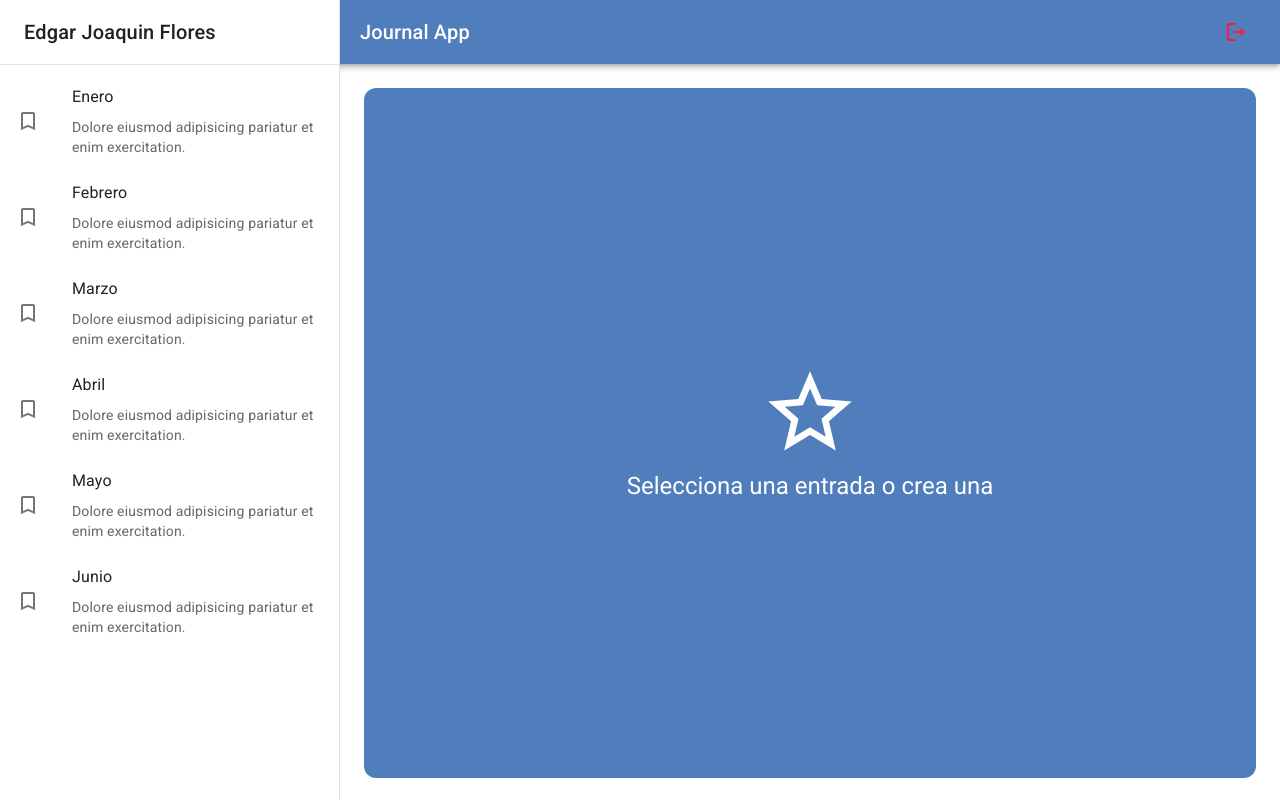
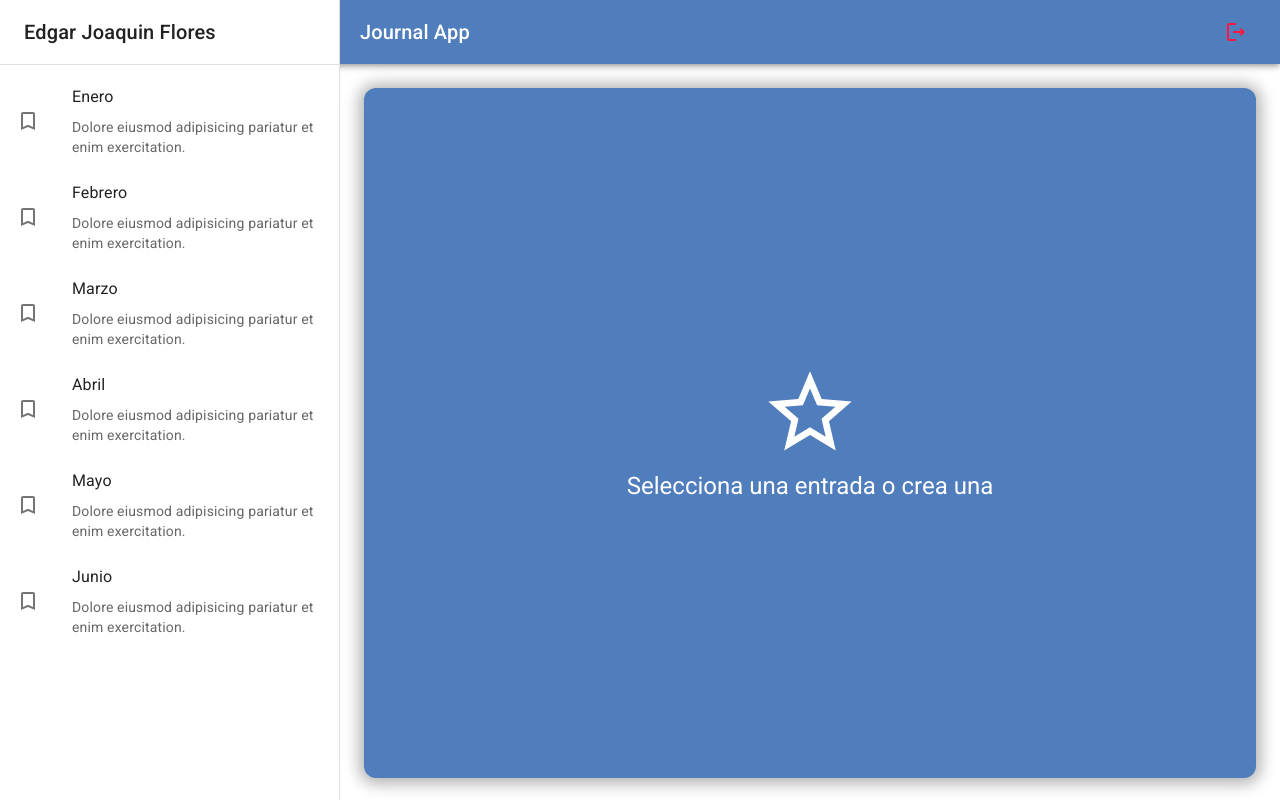
Before and after one commit to edgjoa-dev/journal-app-react, a React (Vite) app: page / in a window 1280 px wide. Built offline with nearby package versions, Linux system fonts and the light colour scheme.

Commit message:
Nothing Selected shadow ok

```diff
--- a/src/journal/views/NothingSelectedView.jsx
+++ b/src/journal/views/NothingSelectedView.jsx
@@ -6,6 +6,7 @@ export const NothingSelectedView = ( ) => {
 
     return (
         <Grid
+        className="box-shadow"
         container
         spacing={ 0 }
         direction="column"
--- a/src/styles.css
+++ b/src/styles.css
@@ -1,3 +1,3 @@
 .box-shadow{
-    box-shadow: 0px 1px 35px 5px rgba(0, 0, 0, 0.5);
+    box-shadow: 0px 1px 15px 5px rgba(0, 0, 0, 0.3);
 }
```
